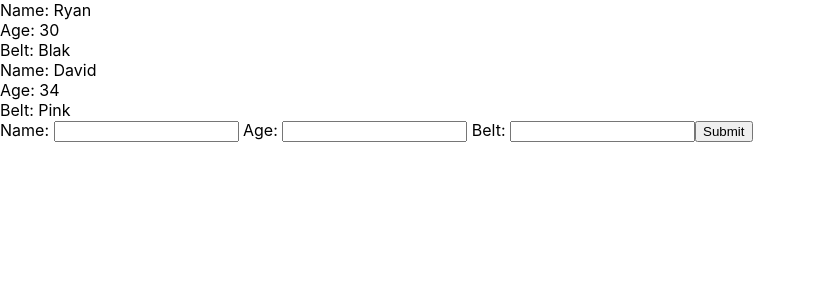
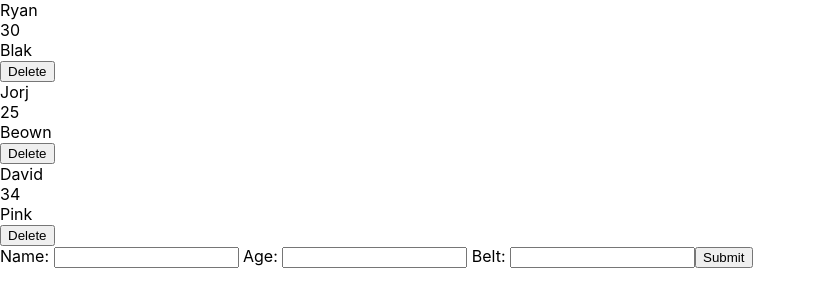
Before and after one commit to mabbasidesign/Ninja, a React (Create React App) app: page / in a window 1280 px wide. Shown: the top 306 px of the page, without its empty margins (0-816 px from the left). Built offline with nearby package versions, Linux system fonts and the light colour scheme.

Commit message:
delete ninja

```diff
--- a/src/App.js
+++ b/src/App.js
@@ -20,10 +20,15 @@ class App extends Component {
     });
  }
 
+ deleteNinja = (id) => {
+   const ninjas = this.state.ninjas.filter(n => n !== id);
+   this.setState({ ninjas });
+ }
+
   render() {
     return (
       <div>
-        <Ninjas ninjas={this.state.ninjas} />
+        <Ninjas deleteNinja={this.deleteNinja} ninjas={this.state.ninjas} />
         <AddNinjas addNinja={this.addNinja} />
       </div>
     );
--- a/src/Ninjas.jsx
+++ b/src/Ninjas.jsx
@@ -1,23 +1,64 @@
+// import React, { Component } from 'react';
+
+// const Ninjas = (props) => {
+
+//     const { ninjas, deleteNinja } = props;
+//     const ninjaList = ninjas.map( ninja => {
+//         return ninja.age > 28 ? (
+//             <div key={ninja.id} className="ninja">
+//                 <div>Name: {ninja.name}</div>
+//                 <div>Age: {ninja.age}</div>
+//                 <div>Belt: {ninja.belt}</div>
+//                 <button onClick={() => {deleteNinja(ninja.id)}}>Delete</button>
+//             </div>
+//         ) : null
+//     });
+
+//     return (
+//         <div className="ninja-list">
+//             { ninjaList }
+//         </div>
+//         );
+// }
+
+// export default Ninjas;
+
+
+
 import React, { Component } from 'react';
 
-const Ninjas = (props) => {
-    const { ninjas } = props;
-    const ninjaList = ninjas.map( ninja => {
-        return ninja.age > 28 ? (
-            <div key={ninja.id} className="ninja">
-                <div>Name: {ninja.name}</div>
-                <div>Age: {ninja.age}</div>
-                <div>Belt: {ninja.belt}</div>
+class Ninjas extends Component {
+    state = {  }
+
+    render() {
+
+    // const { ninjas, deleteNinja } = this.props;
+    // const ninjaList = ninjas.map( ninja => {
+    //  (
+    //     <div key={ninja.id} className="ninja">
+    //         <div>Name: {ninja.name}</div>
+    //         <div>Age: {ninja.age}</div>
+    //         <div>Belt: {ninja.belt}</div>
+    //         <button onClick={() => {deleteNinja(ninja.id)}}>Delete</button>
+    //     </div>
+    // )
+    // });
+
+        return (
+            <div>
+                {this.props.ninjas.map(n => {
+                    return(
+                        <div className="ninja" key={n.id}>
+                            <div>{n.name}</div>
+                            <div>{n.age}</div>
+                            <div>{n.belt}</div>
+                            <button onClick={ () => {this.props.deleteNinja(n.id)}}> Delete </button>
+                        </div>
+                     )
+                })}
             </div>
-        ) : null
-    });
-
-    return (
-        <div className="ninja-list">
-            { ninjaList }
-        </div>
-        );
+         );
+    }
 }
 
-
 export default Ninjas;
```
